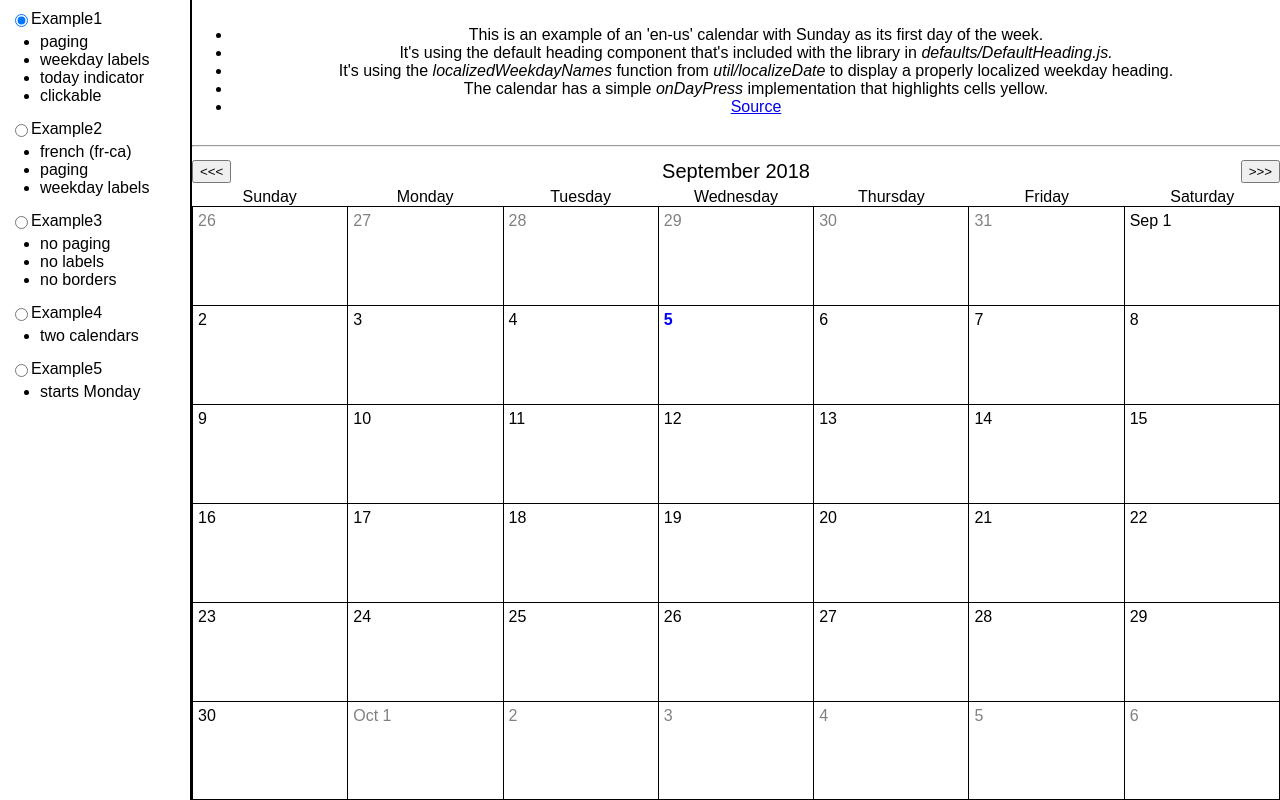
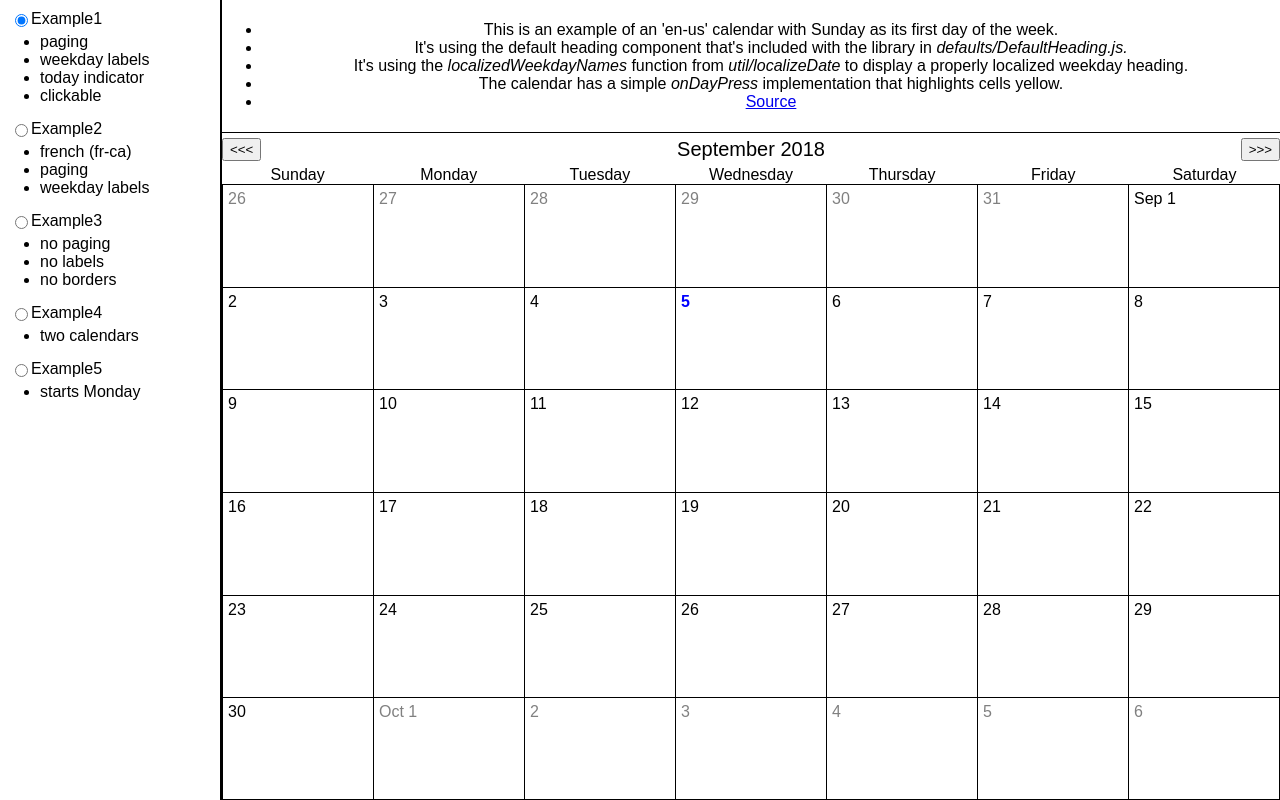
Before and after one commit to BrennanR/react-clean-calendar, a React (Create React App) app: page / in a window 1280 px wide. Built offline with nearby package versions, Linux system fonts and the light colour scheme; the HTML template or start-up script is replaced by a standard one.

Commit message:
Fixed a styling issue.

```diff
--- a/src/App.js
+++ b/src/App.js
@@ -173,11 +173,11 @@ class App extends Component<{}, State> {
           </form>
         </div>
         <div
-          style={{ display: 'flex', flexDirection: `column`, width: '100%', height: '100%', justifyContent: 'center' }}
+          style={{ display: 'flex', flexDirection: `column`, flex: 1, height: '100%', justifyContent: 'center' }}
           className="App"
         >
-          <div style={{ marginTop: 10, marginBottom: 5 }}>{EXAMPLES[this.state.selectedExample].description}</div>
-          <hr style={{ width: '100%' }} />
+          <div style={{ marginTop: 5, marginBottom: 5 }}>{EXAMPLES[this.state.selectedExample].description}</div>
+          <div style={{ backgroundColor: 'black', height: 1, width: '100%' }} />
           {this.renderExample(EXAMPLES[this.state.selectedExample].component)}
         </div>
       </div>
```
